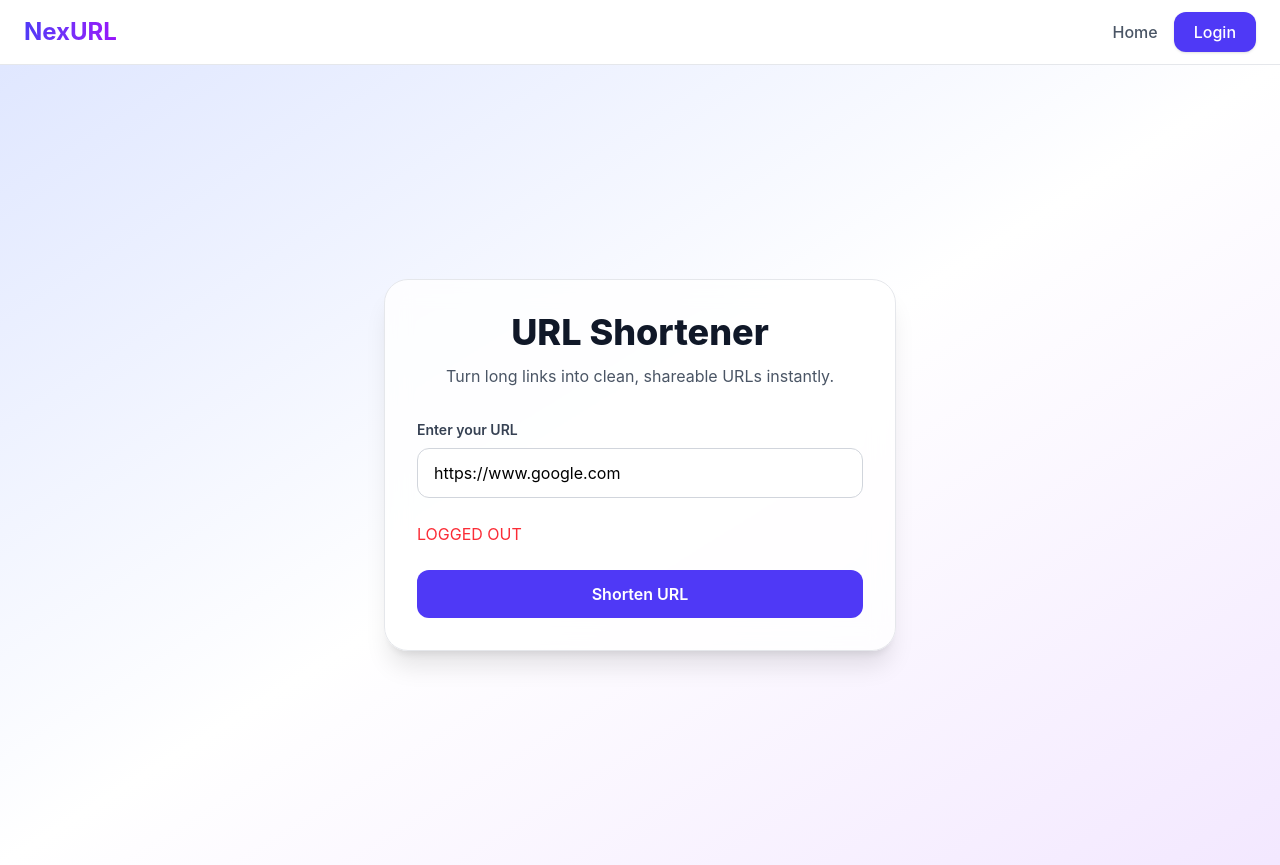
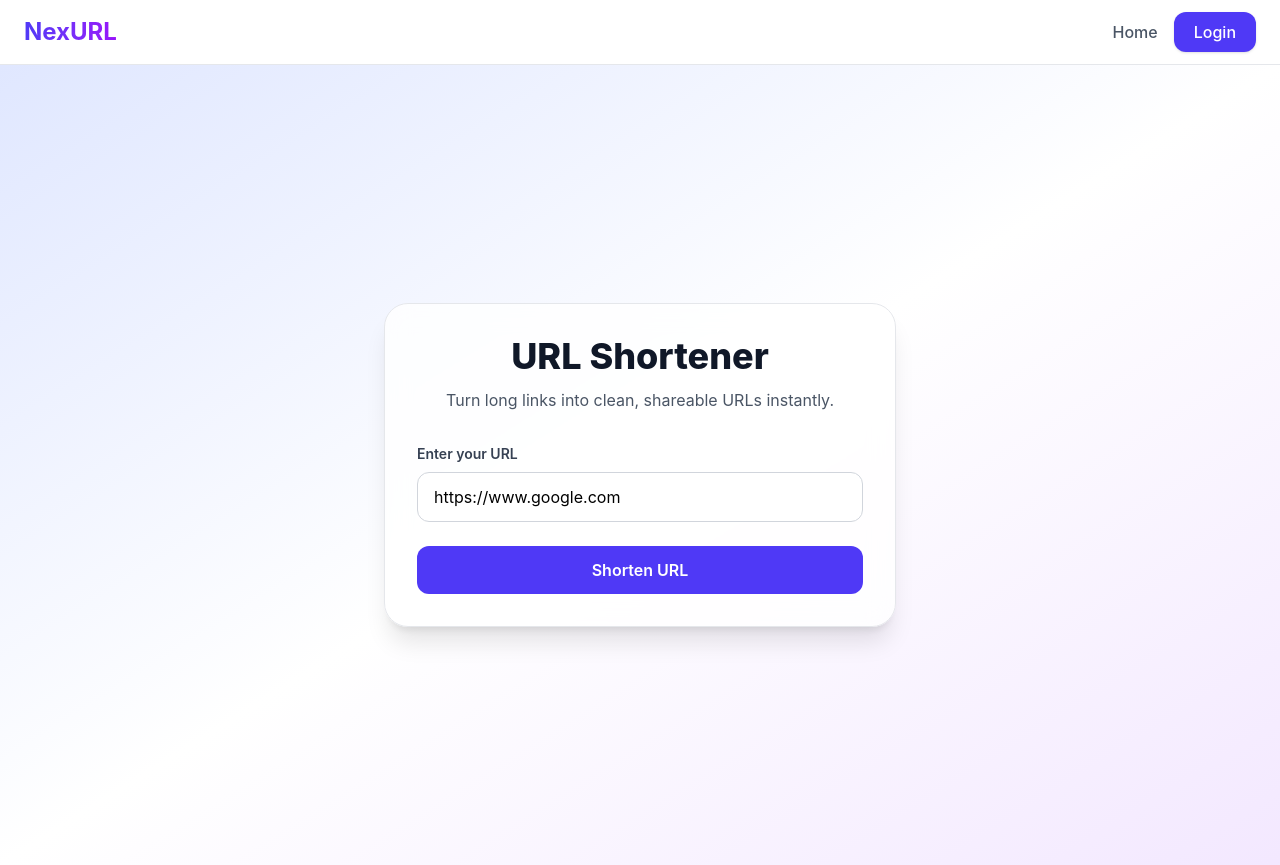
Before and after one commit to KhushiAgg3404/URL-SHORTNER, a React (Vite) app in the folder FRONTEND/: page / in a window 1280 px wide. Built offline with nearby package versions, Linux system fonts and the light colour scheme; no server answers.

Commit message:
Update UrlForm.jsx

```diff
--- a/FRONTEND/src/components/UrlForm.jsx
+++ b/FRONTEND/src/components/UrlForm.jsx
@@ -54,9 +54,7 @@ const UrlForm = () => {
           className="w-full px-4 py-3 border border-gray-300 rounded-xl bg-white focus:outline-none focus:ring-2 focus:ring-indigo-500 transition"
         />
       </div>
-      <p className="text-red-500">
-        {isAuthenticated ? "LOGGED IN" : "LOGGED OUT"}
-      </p>
+
       {isAuthenticated && (
         <div>
           <label
```
